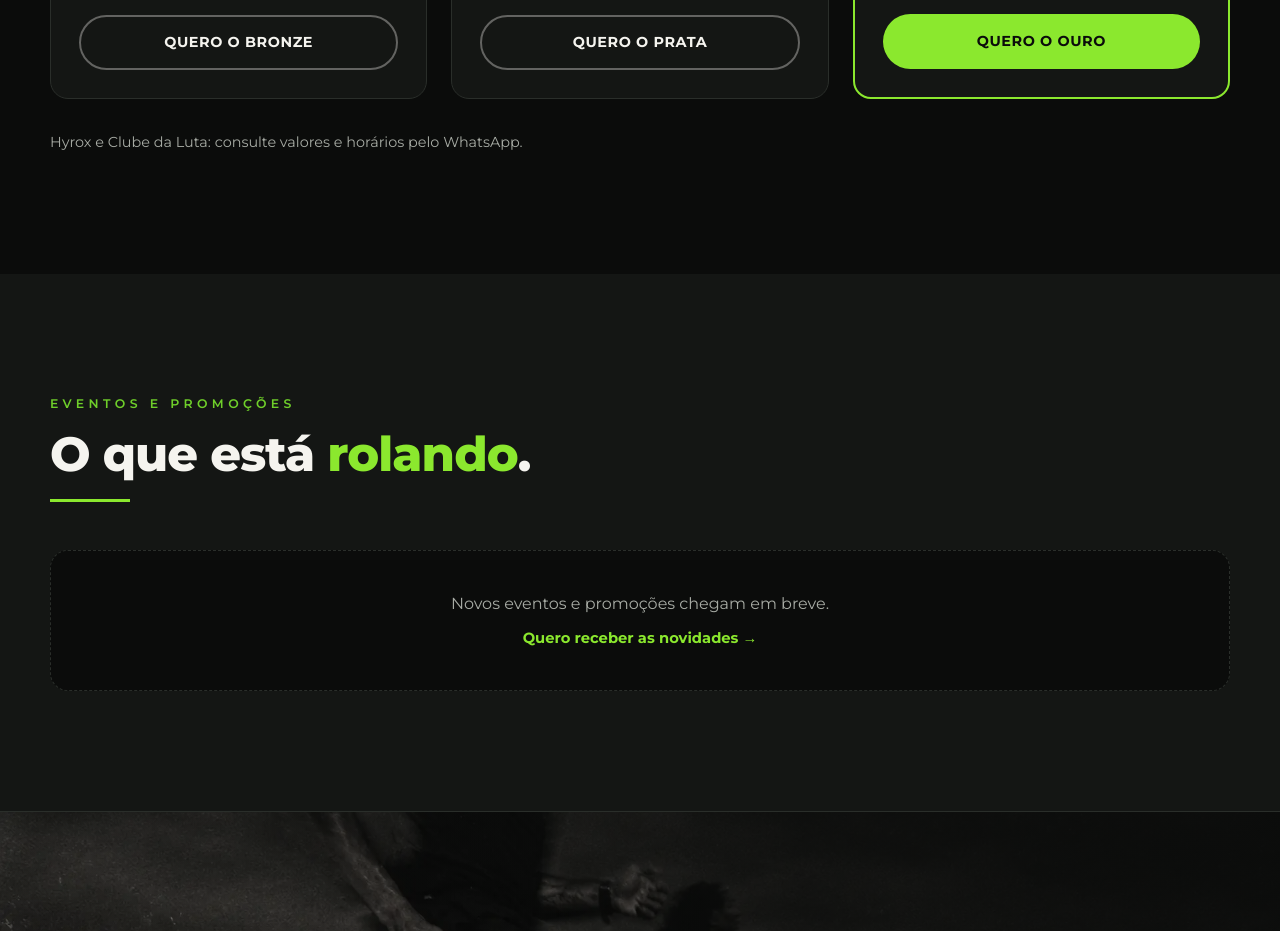
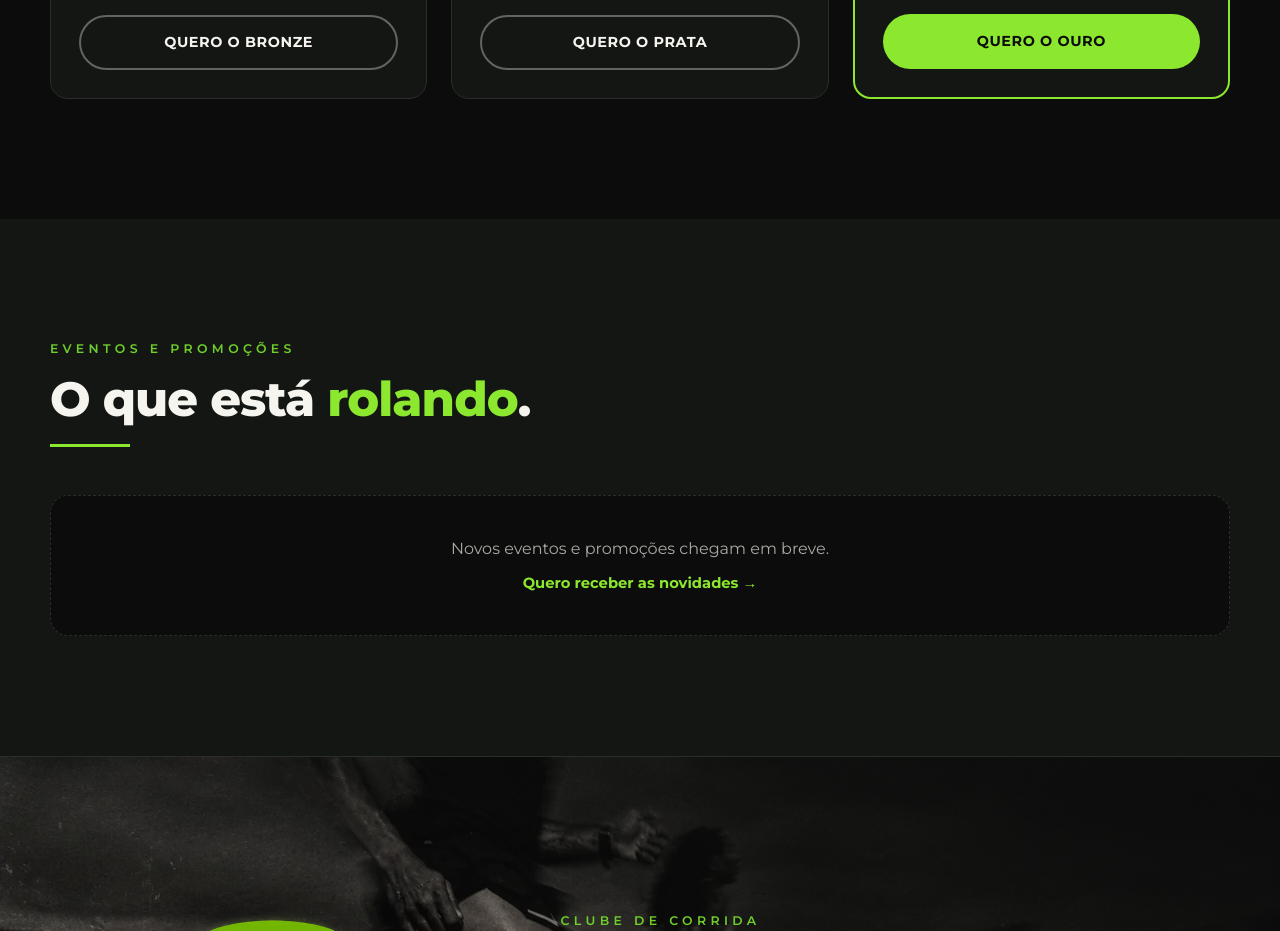
Before and after one commit to fazpublicidade-sketch/cem, a plain HTML site: page index.html in a window 1280 px wide. Shown: the part 5841-6772 px from the top of the page. Drawn offline with Linux system fonts and the light colour scheme; no server answers.

Commit message:
Remove o aviso de Hyrox e Clube da Luta abaixo dos planos
Co-Authored-By: Claude Opus 5.5 <noreply@anthropic.com>

```diff
--- a/index.html
+++ b/index.html
@@ -209,7 +209,6 @@
     <!-- Abas e cartões montados por js/conteudo.js a partir do painel (tabela "planos") -->
     <div id="planos-conteudo"></div>
 
-    <p class="planos__nota reveal" data-anim="up">Hyrox e Clube da Luta: consulte valores e horários pelo WhatsApp.</p>
   </div>
 </section>
 
```
